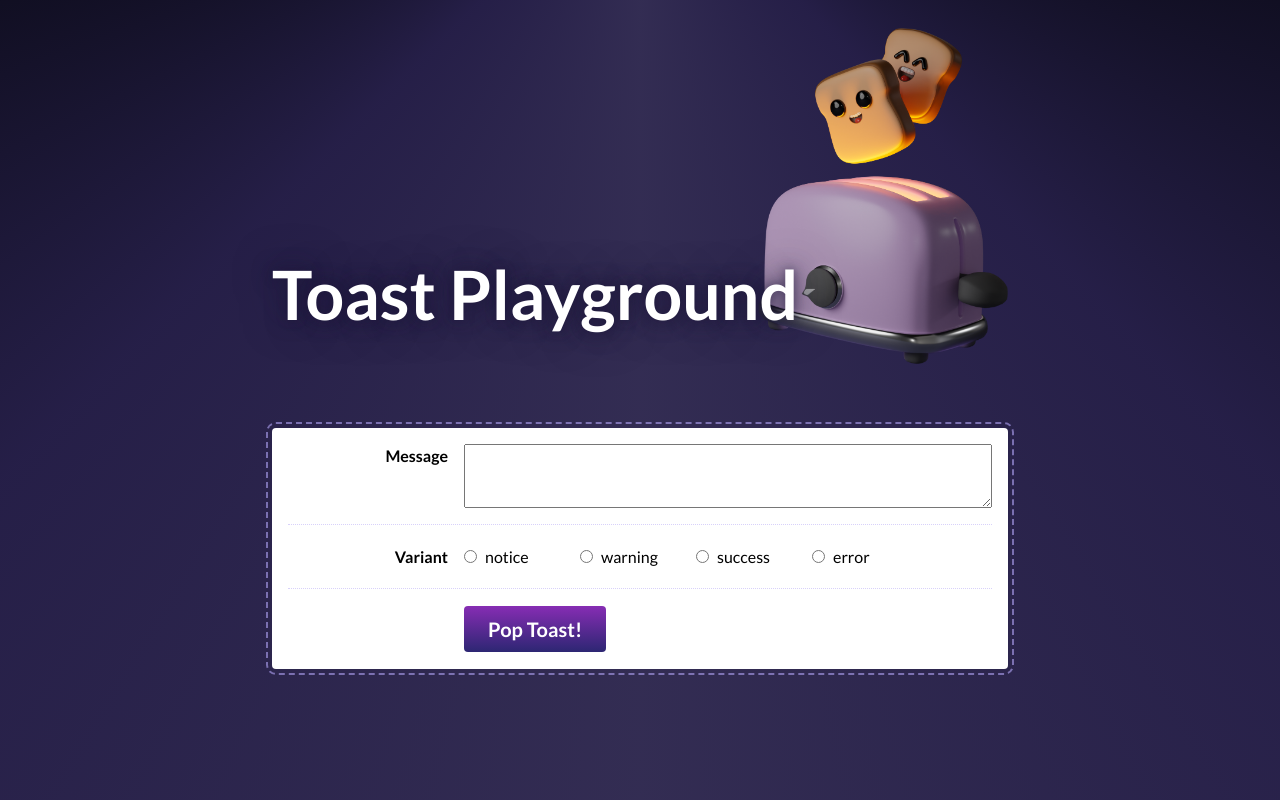
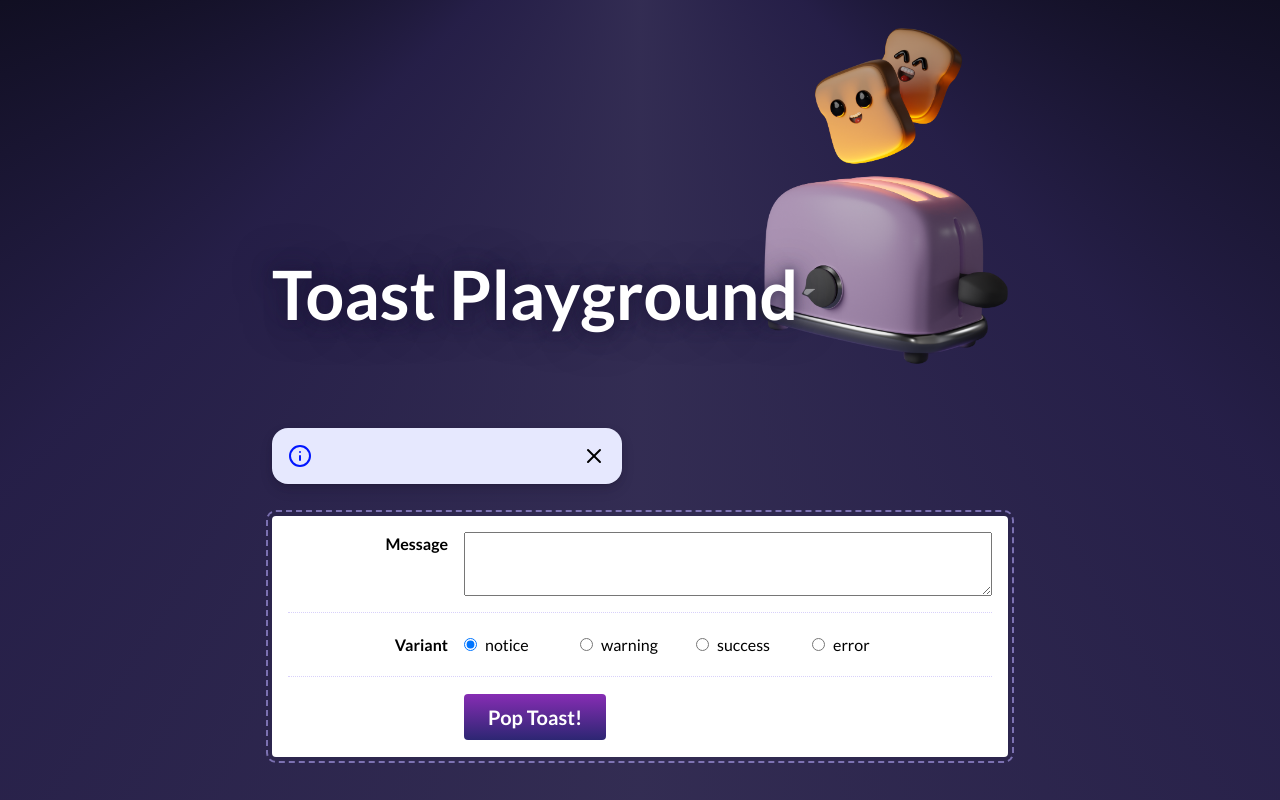
Before and after one commit to gikdev/jor-toast, a React (Vite) app: page / in a window 1280 px wide. Both pictures are taken after a click on the button "Pop Toast!". Shown: the top 800 px of the page. Built offline with nearby package versions, Linux system fonts and the light colour scheme.

Commit message:
✅ Exercise 2: Live-editable toast preview

```diff
--- a/src/components/toast-playground/toast-playground.component.jsx
+++ b/src/components/toast-playground/toast-playground.component.jsx
@@ -1,12 +1,14 @@
-import { Button } from "@/components"
+import { Button, Toast } from "@/components"
+import { useToast } from "@/components/toast/toast.component"
 import { useState } from "react"
 import styles from "./toast-playground.module.css"
 
 const VARIANT_OPTIONS = ["notice", "warning", "success", "error"]
 
 function ToastPlayground() {
-  const [selectedVariant, setSelectedVariant] = useState("")
+  const [selectedVariant, setSelectedVariant] = useState("notice")
   const [msg, setMsg] = useState("")
+  const [isToastShown, toggleToastShown, setToastShown] = useToast(false)
 
   return (
     <section className={styles.wrapper}>
@@ -14,6 +16,10 @@ function ToastPlayground() {
         <img alt="Cute toast mascot" src="/toast.png" />
         <h1>Toast Playground</h1>
       </header>
+
+      {isToastShown && (
+        <Toast variant={selectedVariant} message={msg} onDismiss={toggleToastShown} />
+      )}
 
       <div className={styles.controlsWrapper}>
         <div className={styles.row}>
@@ -52,7 +58,7 @@ function ToastPlayground() {
         <div className={styles.row}>
           <div className={styles.label} />
           <div className={`${styles.inputWrapper} ${styles.radioWrapper}`}>
-            <Button>Pop Toast!</Button>
+            <Button onClick={() => setToastShown(true)}>Pop Toast!</Button>
           </div>
         </div>
       </div>
--- a/src/components/toast-playground/toast-playground.module.css
+++ b/src/components/toast-playground/toast-playground.module.css
@@ -100,6 +100,10 @@
   cursor: pointer;
 }
 
+.radioWrapper label input {
+  cursor: pointer;
+}
+
 .messageInput {
   display: block;
   width: 100%;
--- a/src/components/toast/toast.component.jsx
+++ b/src/components/toast/toast.component.jsx
@@ -1,5 +1,6 @@
 import { VisuallyHidden } from "@/components"
-import { AlertOctagon, AlertTriangle, CheckCircle, Info, X } from "react-feather"
+import { useCallback, useEffect, useState } from "react"
+import { AlertOctagon, AlertTriangle, CheckCircle, HelpCircle, Info, X } from "react-feather"
 import styles from "./toast.module.css"
 
 const ICONS_BY_VARIANT = {
@@ -9,14 +10,29 @@ const ICONS_BY_VARIANT = {
   error: AlertOctagon,
 }
 
-function Toast() {
+// 👇🏻 Same as writing 👉🏻 ['notice', 'warning', 'success', 'error']
+const AVAILABLE_VARIANTS = Object.keys(ICONS_BY_VARIANT)
+
+function Toast({ variant, message = "Empty message", onDismiss }) {
+  const [Icon, setIcon] = useState(HelpCircle)
+
+  // 💪🏻 Defensive programming!!!
+  if (typeof variant !== "string" || !AVAILABLE_VARIANTS.includes(variant)) {
+    throw new Error(
+      `Invalid 'variant' prop for <Toast />, expected ${AVAILABLE_VARIANTS}, but got ${variant}`,
+    )
+  }
+
+  // Set the appropriate icon
+  useEffect(() => setIcon(ICONS_BY_VARIANT[variant]), [variant])
+
   return (
-    <div className={`${styles.toast} ${styles.notice}`}>
+    <div className={`${styles.toast} ${styles[variant]}`}>
       <div className={styles.iconContainer}>
-        <Info size={24} />
+        <Icon size={24} />
       </div>
-      <p className={styles.content}>16 photos have been uploaded</p>
-      <button type="button" className={styles.closeButton}>
+      <p className={styles.content}>{message}</p>
+      <button type="button" className={styles.closeButton} onClick={onDismiss}>
         <X size={24} />
         <VisuallyHidden>Dismiss message</VisuallyHidden>
       </button>
@@ -24,4 +40,13 @@ function Toast() {
   )
 }
 
+function useToast(initialValue = false) {
+  const [isShown, setShown] = useState(initialValue)
+
+  const toggle = useCallback(() => setShown(currShown => !currShown), [])
+
+  return [isShown, toggle, setShown]
+}
+
+export { useToast }
 export default Toast
--- a/src/components/visually-hidden/visually-hidden.component.jsx
+++ b/src/components/visually-hidden/visually-hidden.component.jsx
@@ -1,9 +1,10 @@
+import { useEffect, useState } from "react"
 import styles from "./visually-hidden.module.css"
 
 const VisuallyHidden = ({ children, className = "", ...delegated }) => {
-  const [forceShow, setForceShow] = React.useState(false)
+  const [forceShow, setForceShow] = useState(false)
 
-  React.useEffect(() => {
+  useEffect(() => {
     if (import.meta.env.DEV) {
       const handleKeyDown = ev => {
         if (ev.key === "Alt") {
--- a/src/styles.css
+++ b/src/styles.css
@@ -52,7 +52,7 @@ html {
   color-scheme: dark;
 
   --color-notice: hsl(235deg 100% 50%);
-  --color-notice-bg: hsl(235deg 0% 100%);
+  --color-notice-bg: hsl(235deg 95% 95%);
   --color-warning: hsl(35deg 100% 46%);
   --color-warning-bg: hsl(40deg 100% 94%);
   --color-success: hsl(120deg 80% 35%);
```
